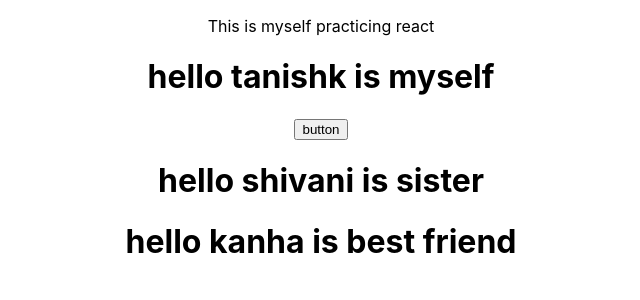
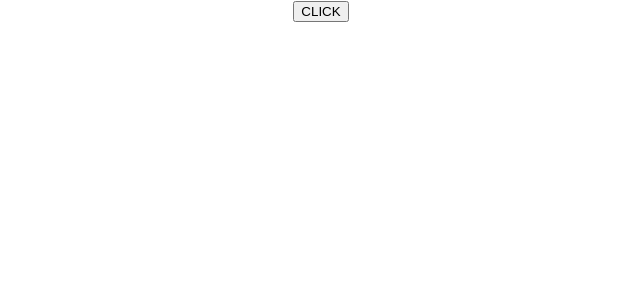
Before and after one commit to tanishk15sharma/basics, a React (Create React App) app: page / in a window 1280 px wide. Shown: the top 300 px of the page, without its empty margins (319-959 px from the left). Built offline with nearby package versions, Linux system fonts and the light colour scheme.

Commit message:
eventHandler practice

```diff
--- a/src/App.js
+++ b/src/App.js
@@ -1,10 +1,13 @@
 import React, { Component } from "react";
 import "./App.css";
-import GreetName from "./components/greet";
+// import GreetName from "./components/greet";
+// import SubscribeMsg from "./components/subscribe";
+import Btnclick from "./components/btnclick";
 function App() {
   return (
     <div className="App">
-      <GreetName name="tanishk" relation="myself">
+      <Btnclick />
+      {/* <GreetName name="tanishk" relation="myself">
         {" "}
         <p>This is myself practicing react</p>
       </GreetName>
@@ -12,7 +15,8 @@ function App() {
         {" "}
         <button>button</button>{" "}
       </GreetName>
-      <GreetName name="kanha" relation="best friend" />
+      <GreetName name="kanha" relation="best friend" /> */}
+      {/* <SubscribeMsg /> */}
     </div>
   );
 }
--- /dev/null
+++ b/src/components/btnclick.js
@@ -0,0 +1,10 @@
+import React from "react";
+
+const clickHandler = () => {
+  function output() {
+    console.log("clicked");
+  }
+  return <button onClick={output}>CLICK</button>;
+};
+
+export default clickHandler;
```
Also changed, not shown: src/components/subscribe.js (added).
